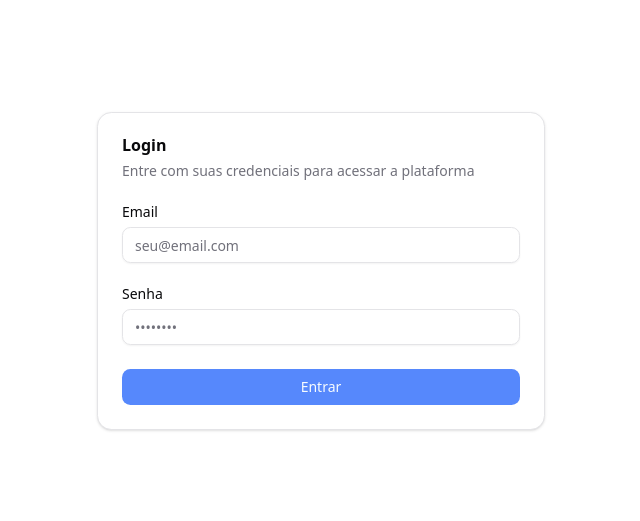
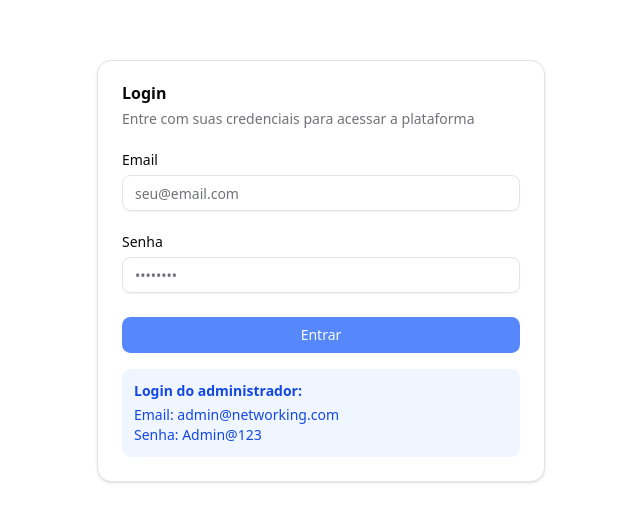
Before and after one commit to FabioHAraujo/ag-sistemas, a Next.js app: page /login in a window 1280 px wide. Shown: the part 129-650 px from the top of the page, without its empty margins (319-959 px from the left). Built offline with nearby package versions, Linux system fonts and the light colour scheme; no server answers.

Commit message:
feat: Expões dados de login de administrador

```diff
--- a/app/login/page.tsx
+++ b/app/login/page.tsx
@@ -171,6 +171,12 @@ function LoginForm() {
             </Button>
           </form>
         </Form>
+
+        <div className="mt-4 rounded-md bg-blue-50 p-3 text-sm text-blue-700 dark:bg-blue-950 dark:text-blue-300">
+          <p className="font-semibold">Login do administrador:</p>
+          <p className="mt-1">Email: admin@networking.com</p>
+          <p>Senha: Admin@123</p>
+        </div>
       </CardContent>
     </Card>
   )
```
